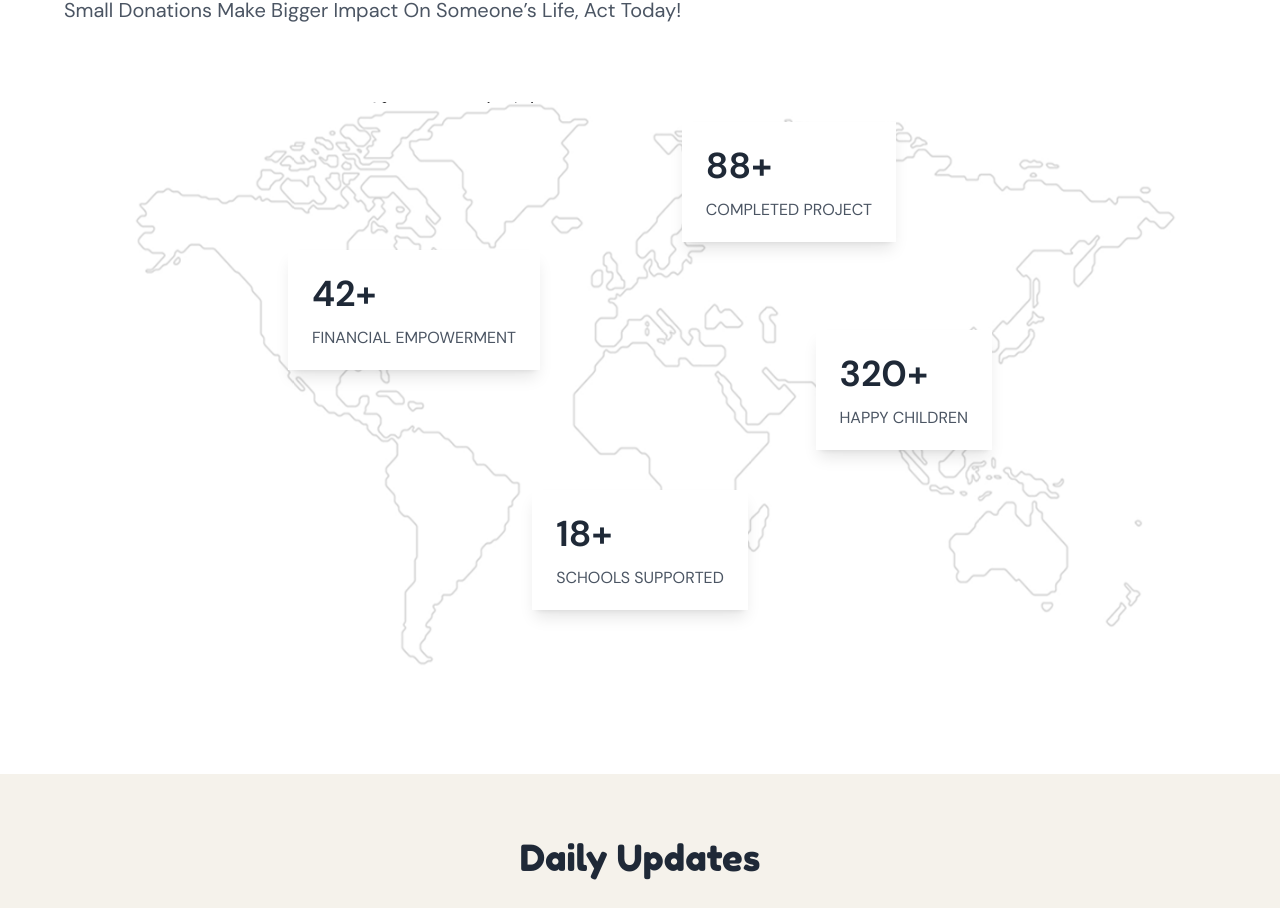
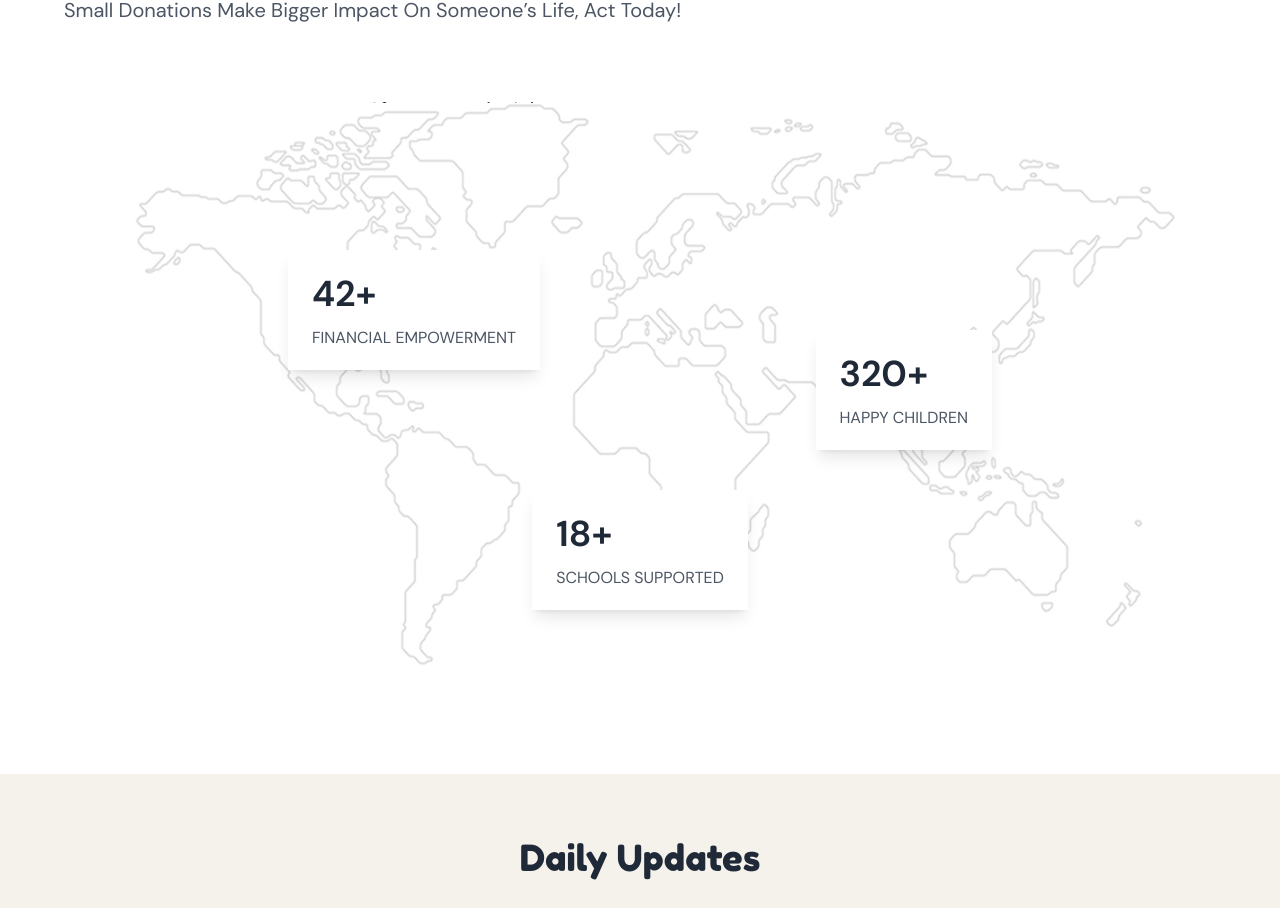
Before and after one commit to RACHID-WEBDEV/topedare, a React (Create React App) app: page / in a window 1280 px wide. Shown: the part 3980-4888 px from the top of the page. Built offline with nearby package versions, Linux system fonts and the light colour scheme.

Commit message:
Modified blog intro

```diff
--- a/src/components/section/Stats.js
+++ b/src/components/section/Stats.js
@@ -29,22 +29,31 @@ export default function Stats() {
                 <div className="md:mt-14 mt-4 relative sm:flex items-center justify-center">
                     <img src={map} alt="world map drawing " className="w-full xl:h-full h-96 object-fill sm:block hidden" />
                     <img src={mapbg} alt="mobile world map drawing" className="sm:hidden -mt-10 block w-full h-96  object-fill absolute z-0" />
+                    <Fade top>
                         <div className="shadow-lg xl:p-6 p-4 w-52 sm:w-auto hidden lg:block lg:right-80 lg:top-[-300px] bg-white sm:absolute relative z-30 mt-4 xl:mt-80 sm:mt-56 xl:-ml-0 sm:-ml-12">
                             <p className="text-4xl font-bold text-gray-800">88+</p>
                             <p className="text-base leading-4 uppercase xl:mt-4 mt-2 text-gray-600">Completed Project</p>
                         </div>
+                    </Fade>
+                    <Fade left>
                         <div className="shadow-lg xl:p-6 p-4 sm:w-auto w-full bg-white sm:absolute relative z-20  mt-4 left-0 xl:ml-56 sm:ml-12 xl:-mt-40 sm:-mt-12">
                             <p className="text-4xl font-bold text-gray-800">42+</p>
                             <p className="text-base leading-4 xl:mt-4 mt-2 text-gray-600">FINANCIAL EMPOWERMENT</p>
                         </div>
+
+                    </Fade>
+                    <Fade bottom>
                         <div className="shadow-lg xl:p-6 p-4 w-52 sm:w-auto  bg-white sm:absolute relative z-20 mt-4 xl:mt-80 sm:mt-56 xl:-ml-0 sm:-ml-12">
                             <p className="text-4xl font-bold text-gray-800">18+</p>
                             <p className="text-base leading-4 xl:mt-4 mt-2 text-gray-600">SCHOOLS SUPPORTED</p>
                         </div>
+                    </Fade>
+                    <Fade right>
                         <div className="shadow-lg xl:p-6 p-4 sm:w-auto w-full bg-white sm:absolute relative z-20 md:mt-0 sm:-mt-5 mt-4 right-0 xl:mr-56 sm:mr-24">
                             <p className="text-4xl font-bold text-gray-800">320+</p>
                             <p className="text-base leading-4 xl:mt-4 mt-2 text-gray-600">HAPPY CHILDREN</p>
                         </div>
+                    </Fade>
                 </div>
             </div>
         </div>
```
Lines whose indentation alone changed are shown as unchanged.
